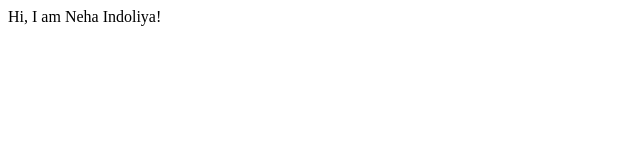
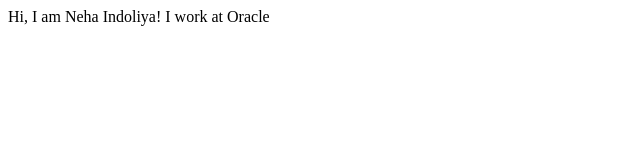
Before and after one commit to NehaIndoliya/Neha-Indoliya-site, a plain HTML site: page index.html in a window 1280 px wide. Shown: the whole page, without its empty margins (0-640 px from the left). Drawn offline with Linux system fonts and the light colour scheme.

Commit message:
update to index file

```diff
--- a/index.html
+++ b/index.html
@@ -8,5 +8,6 @@
 </head>
 <body>
     Hi, I am Neha Indoliya!
+    I work at Oracle
 </body>
 </html>
```
